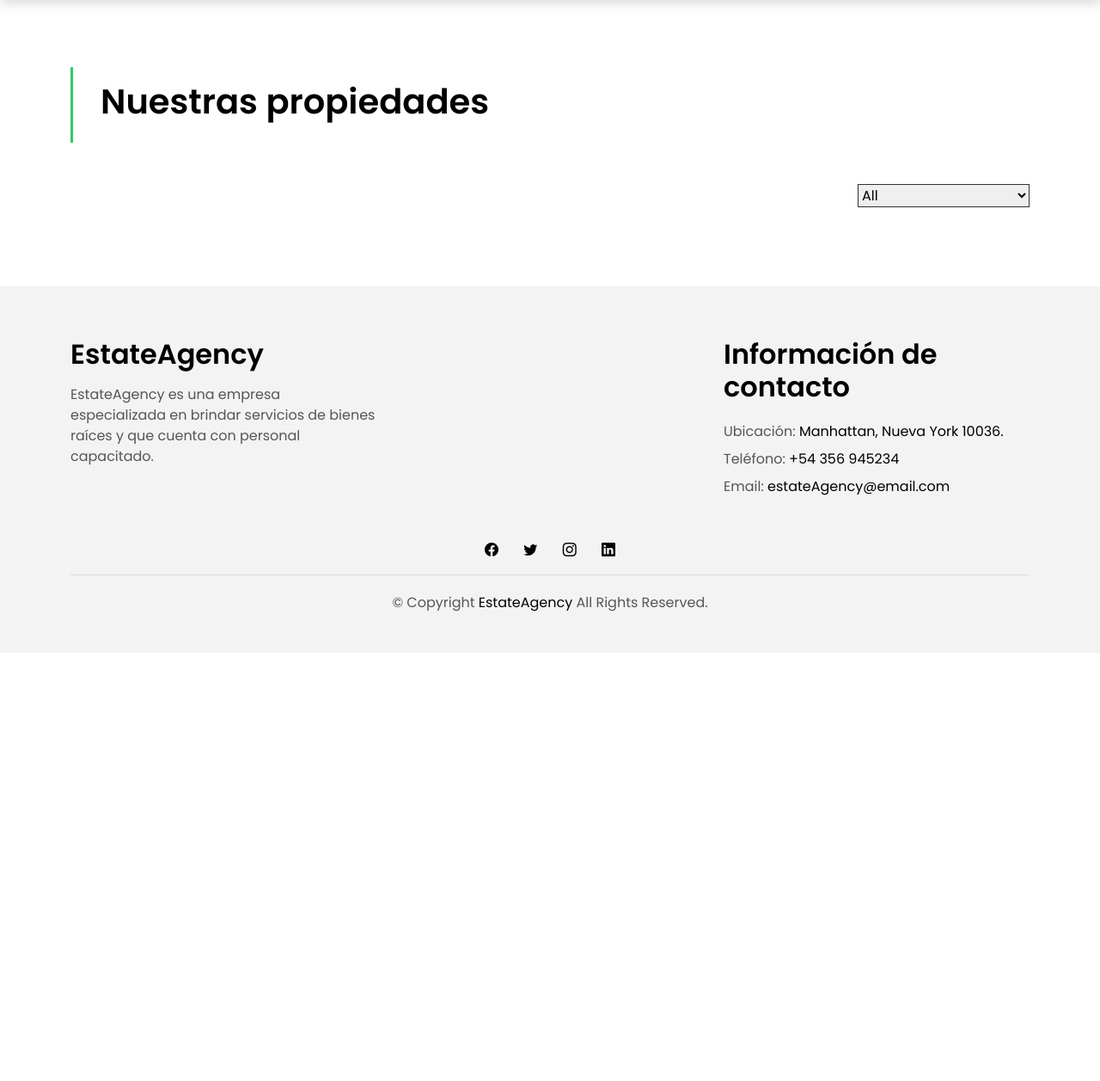
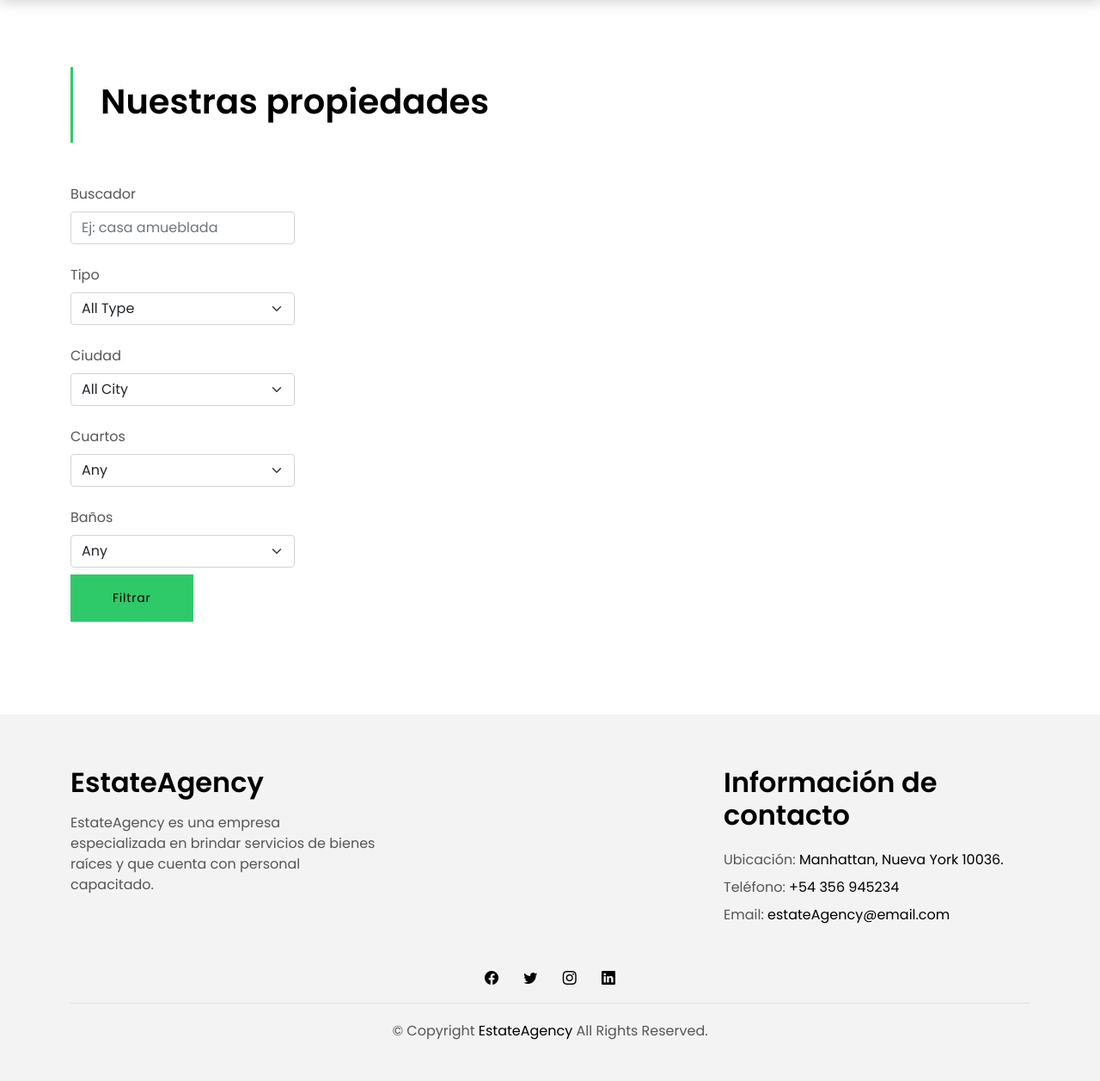
Before and after one commit to alexisCode50/estate-agency-django-mysql, a Django app: page /properties/ in a window 1280 px wide. Shown: the part 114-1371 px from the top of the page at 86% size. Before the commit the page ends 825 px from the top, so only its background shows below. Run offline with Django 3.2, Linux system fonts and the light colour scheme; data that the repository does not hold is empty; some libraries are stand-ins or nearby versions.

Commit message:
agregamos filtros html y css a pagina de propiedades

```diff
--- a/estates/templates/estates/properties.html
+++ b/estates/templates/estates/properties.html
@@ -166,19 +166,66 @@
     <section class="property-grid grid">
       <div class="container">
         <div class="row">
-          <div class="col-sm-12">
-            <div class="grid-option">
-              <form>
-                <select class="custom-select">
-                  <option selected>All</option>
-                  <option value="1">New to Old</option>
-                  <option value="2">For Rent</option>
-                  <option value="3">For Sale</option>
-                </select>
-              </form>
+          <div class="col-12 col-md-3">
+            <div class="row mb-5">
+              <div class="col-12 mb-2">
+                <div class="form-group">
+                  <label class="pb-2">Buscador</label>
+                  <input type="text" class="form-control form-control-a" placeholder="Ej: casa amueblada">
                 </div>
               </div>
-
+              <div class="col-12 mb-2">
+                <div class="form-group mt-3">
+                  <label class="pb-2" for="Type">Tipo</label>
+                  <select class="form-control form-select form-control-a" id="Type">
+                    <option>All Type</option>
+                    <option>For Rent</option>
+                    <option>For Sale</option>
+                    <option>Open House</option>
+                  </select>
+                </div>
+              </div>
+              <div class="col-12 mb-2">
+                <div class="form-group mt-3">
+                  <label class="pb-2" for="city">Ciudad</label>
+                  <select class="form-control form-select form-control-a" id="city">
+                    <option>All City</option>
+                    <option>Alabama</option>
+                    <option>Arizona</option>
+                    <option>California</option>
+                    <option>Colorado</option>
+                  </select>
+                </div>
+              </div>
+              <div class="col-12 mb-2">
+                <div class="form-group mt-3">
+                  <label class="pb-2" for="bedrooms">Cuartos</label>
+                  <select class="form-control form-select form-control-a" id="bedrooms">
+                    <option>Any</option>
+                    <option>01</option>
+                    <option>02</option>
+                    <option>03</option>
+                  </select>
+                </div>
+              </div>
+              <div class="col-12 mb-2">
+                <div class="form-group mt-3">
+                  <label class="pb-2" for="bathrooms">Baños</label>
+                  <select class="form-control form-select form-control-a" id="bathrooms">
+                    <option>Any</option>
+                    <option>01</option>
+                    <option>02</option>
+                    <option>03</option>
+                  </select>
+                </div>
+              </div>
+              <div class="col-12">
+                <button type="submit" class="btn btn-b btn-sm">Filtrar</button>
+              </div>
+            </div>
+          </div>
+          <div class="col-12 col-md-9">
+            <div class="row">
               {% for propiedad in propiedades %}
                 <div class="col-md-4">
                   <div class="card-box-a card-shadow">
@@ -226,7 +273,8 @@
                   </div>
                 </div>
               {% endfor %}
-
+            </div>
+          </div>
         </div>
         <div class="row">
           <div class="col-sm-12">
```
Lines whose indentation alone changed are shown as unchanged.
